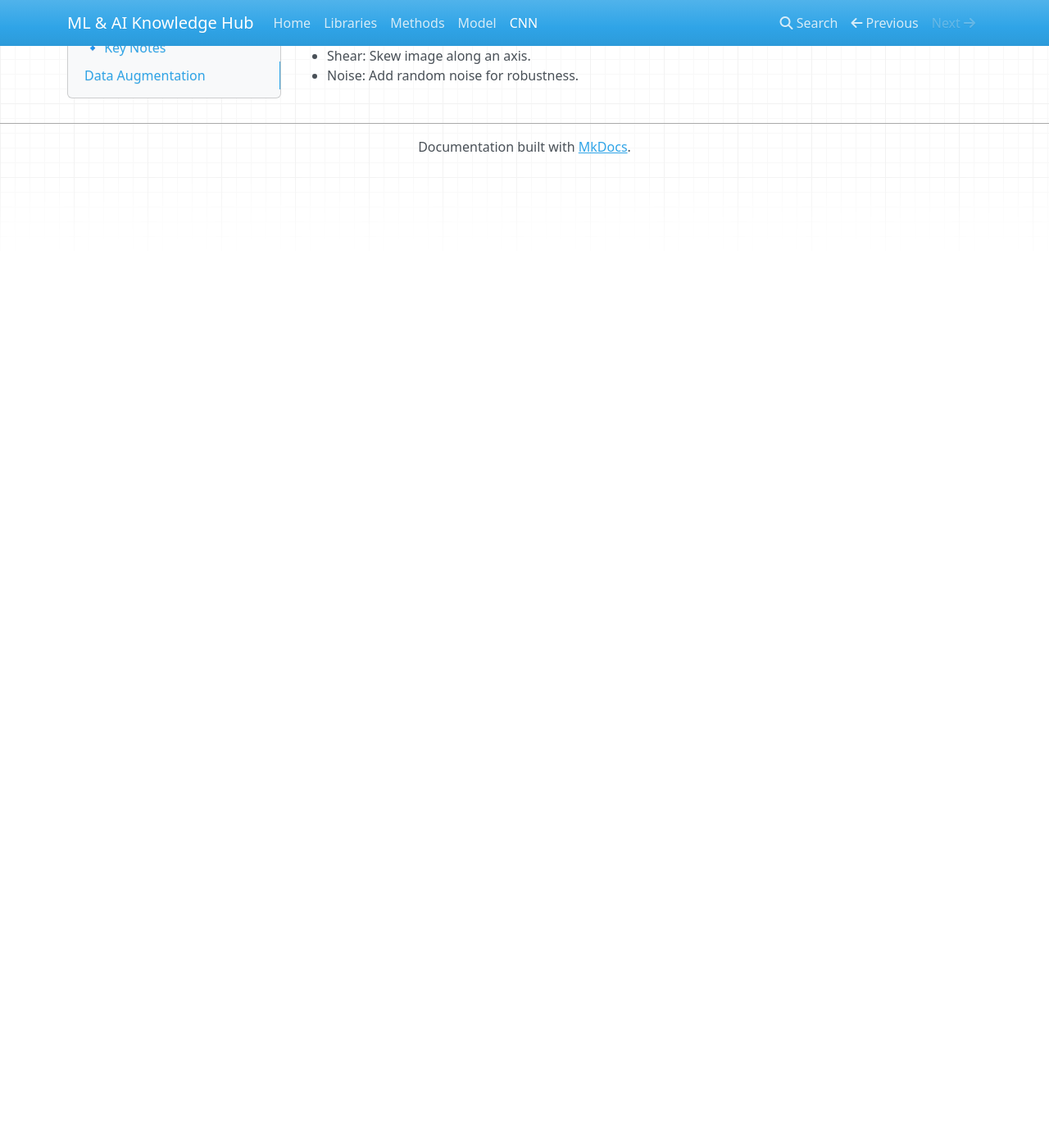
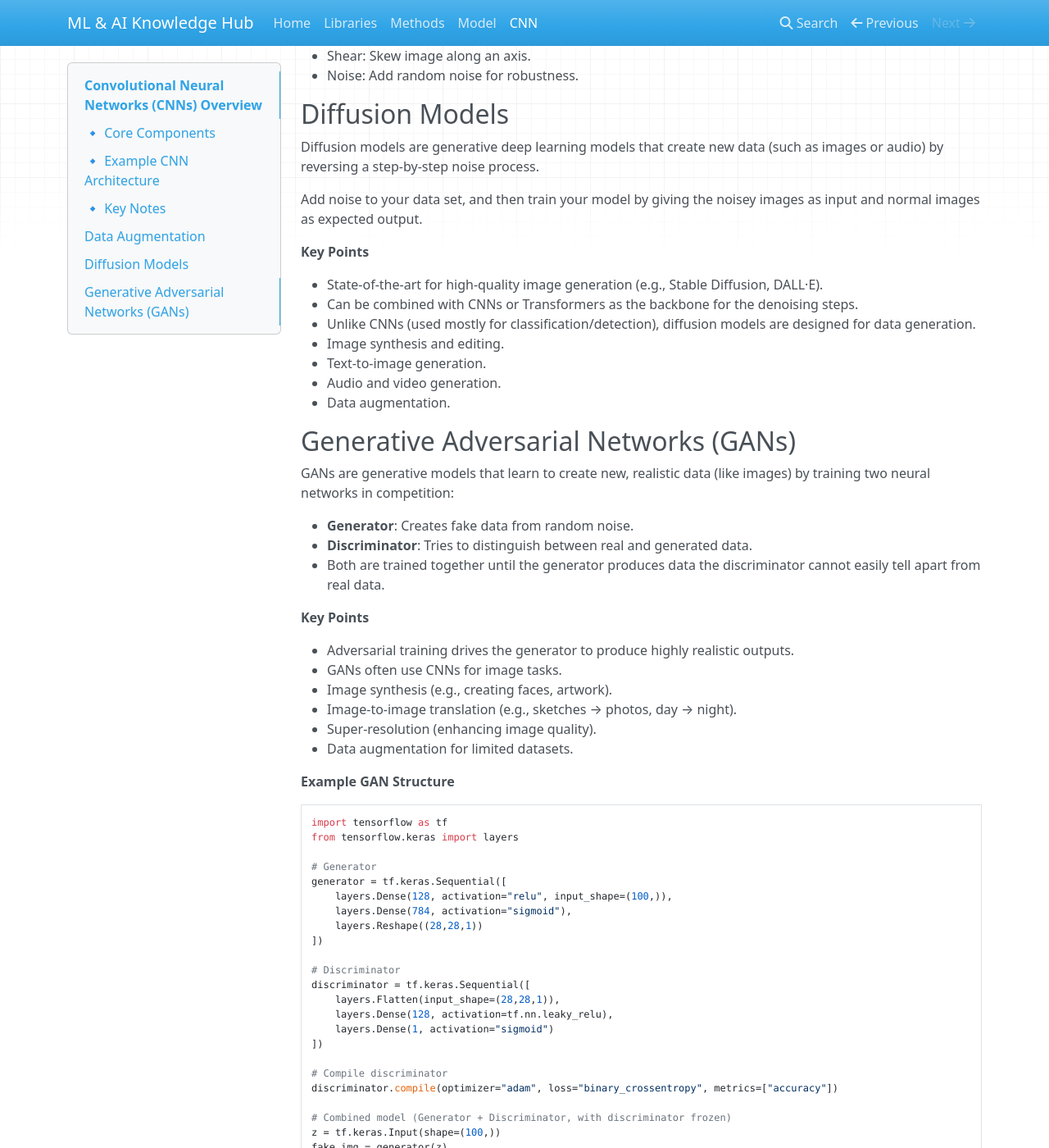
Before and after one commit to Medyan-Naser/machine_learning_projects, an MkDocs documentation site: the page built from docs/CNN.md, in a window 1280 px wide and 1400 px high, scrolled down 1964 px. Shown: the whole window at 82% size. Built offline with MkDocs 1.6.1, drawn with Linux system fonts in a browser that asks for light colours; nearby versions of some CDN libraries; before the commit the page ends 2171 px from its top, so only the background shows below that; some of the changed text lies outside the part shown.

Commit message:
Add diffusion and GAN docs

````diff
--- a/docs/CNN.md
+++ b/docs/CNN.md
@@ -83,3 +83,82 @@ The goal:
 - Brightness / Contrast: Change lighting conditions.
 - Shear: Skew image along an axis.
 - Noise: Add random noise for robustness.
+
+## Diffusion Models
+
+Diffusion models are generative deep learning models that create new data (such as images or audio) by reversing a step-by-step noise process.
+
+Add noise to your data set, and then train your model by giving the noisey images as input and normal images as expected output.
+
+**Key Points**
+
+- State-of-the-art for high-quality image generation (e.g., Stable Diffusion, DALL·E).
+- Can be combined with CNNs or Transformers as the backbone for the denoising steps.
+- Unlike CNNs (used mostly for classification/detection), diffusion models are designed for data generation.
+- Image synthesis and editing.
+- Text-to-image generation.
+- Audio and video generation.
+- Data augmentation.
+
+## Generative Adversarial Networks (GANs)
+
+GANs are generative models that learn to create new, realistic data (like images) by training two neural networks in competition:
+
+- **Generator**: Creates fake data from random noise.
+- **Discriminator**: Tries to distinguish between real and generated data.
+- Both are trained together until the generator produces data the discriminator cannot easily tell apart from real data.
+
+**Key Points**
+
+- Adversarial training drives the generator to produce highly realistic outputs.
+- GANs often use CNNs for image tasks.
+- Image synthesis (e.g., creating faces, artwork).
+- Image-to-image translation (e.g., sketches → photos, day → night).
+- Super-resolution (enhancing image quality).
+- Data augmentation for limited datasets.
+
+**Example GAN Structure**
+
+```python
+import tensorflow as tf
+from tensorflow.keras import layers
+
+# Generator
+generator = tf.keras.Sequential([
+    layers.Dense(128, activation="relu", input_shape=(100,)),
+    layers.Dense(784, activation="sigmoid"),
+    layers.Reshape((28,28,1))
+])
+
+# Discriminator
+discriminator = tf.keras.Sequential([
+    layers.Flatten(input_shape=(28,28,1)),
+    layers.Dense(128, activation=tf.nn.leaky_relu),
+    layers.Dense(1, activation="sigmoid")
+])
+
+# Compile discriminator
+discriminator.compile(optimizer="adam", loss="binary_crossentropy", metrics=["accuracy"])
+
+# Combined model (Generator + Discriminator, with discriminator frozen)
+z = tf.keras.Input(shape=(100,))
+fake_img = generator(z)
+discriminator.trainable = False
+validity = discriminator(fake_img)
+gan = tf.keras.Model(z, validity)
+gan.compile(optimizer="adam", loss="binary_crossentropy")
+
+# Training loop (simplified)
+for epoch in range(epochs):
+    # 1. Train discriminator
+    real_imgs = get_real_images(batch_size)
+    noise = tf.random.normal((batch_size, 100))
+    fake_imgs = generator.predict(noise)
+    X = tf.concat([real_imgs, fake_imgs], axis=0)
+    y = [1]*batch_size + [0]*batch_size
+    discriminator.train_on_batch(X, y)
+
+    # 2. Train generator (wants discriminator to label fakes as real)
+    noise = tf.random.normal((batch_size, 100))
+    gan.train_on_batch(noise, [1]*batch_size)
+```
````
